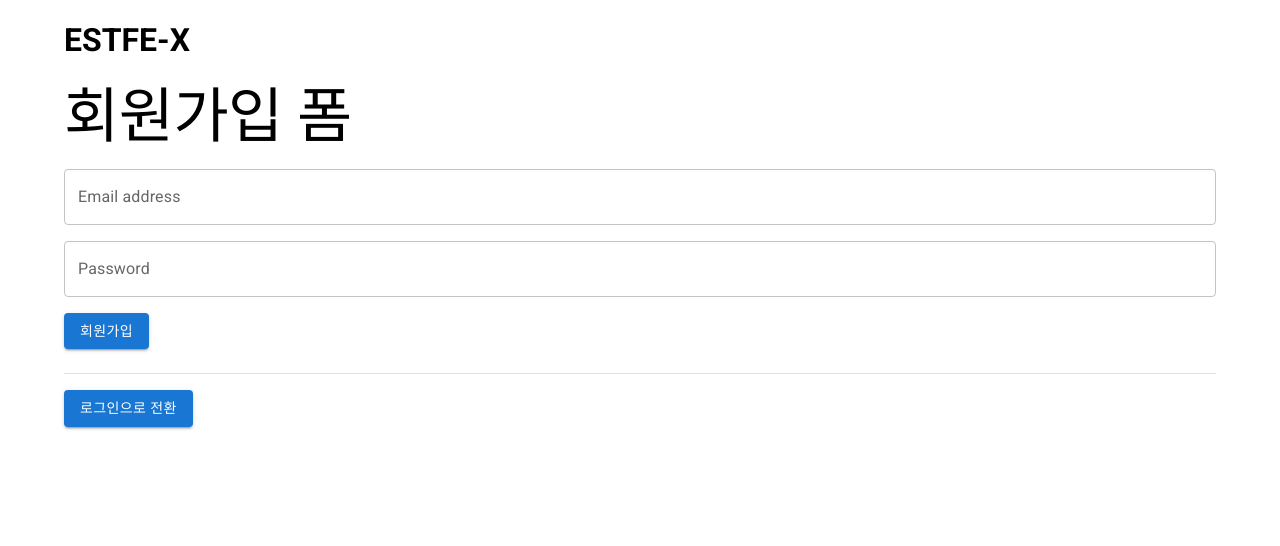
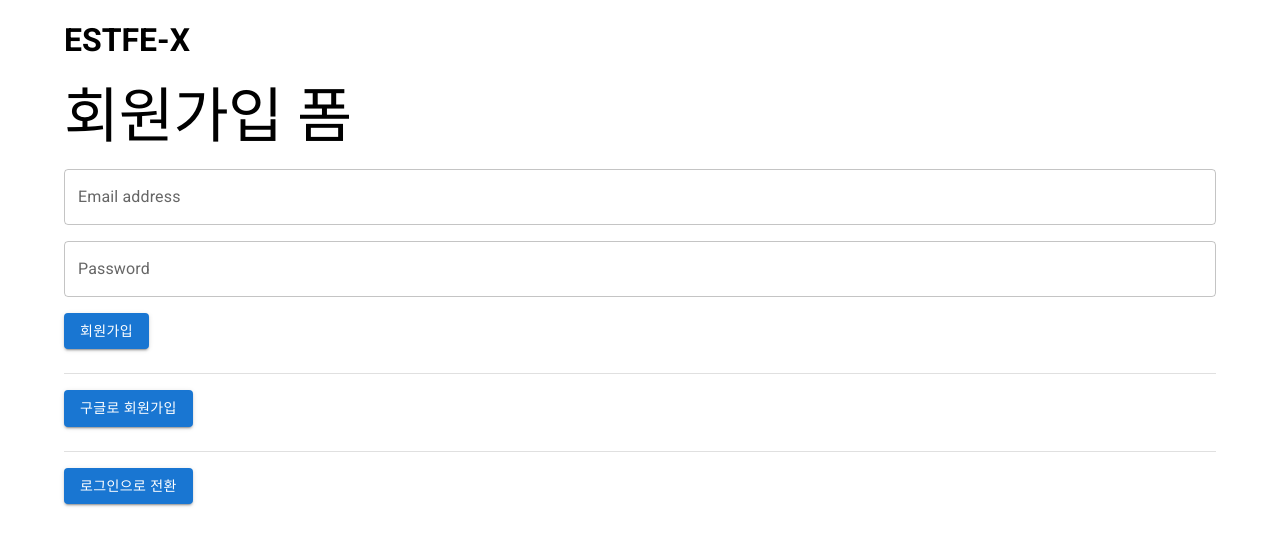
Before and after one commit to RaeChoe/ESTFE13-X-260708, a React (Vite) app: page / in a window 1280 px wide. Shown: the top 546 px of the page. Built offline with nearby package versions, Linux system fonts and the light colour scheme; no server answers.

Commit message:
Add Google Sign-In functionality to Auth component

```diff
--- a/src/routes/Auth.jsx
+++ b/src/routes/Auth.jsx
@@ -1,7 +1,12 @@
 import { useState } from "react";
 import { Box, Typography, TextField, Button, Divider } from "@mui/material";
 import { authService } from "../firebase";
-import { createUserWithEmailAndPassword, signInWithEmailAndPassword } from "firebase/auth";
+import {
+  createUserWithEmailAndPassword,
+  signInWithEmailAndPassword,
+  signInWithPopup,
+  GoogleAuthProvider,
+} from "firebase/auth";
 
 function Auth() {
   const [newAccount, setNewAccount] = useState(true);
@@ -11,6 +16,7 @@
   });
 
   const auth = authService;
+  const provider = new GoogleAuthProvider();
 
   const handleChange = e => {
     const { name, value } = e.target;
@@ -51,6 +57,29 @@
     }
   };
 
+  const onGoogleSignIn = () => {
+    signInWithPopup(auth, provider)
+      .then(result => {
+        // This gives you a Google Access Token. You can use it to access the Google API.
+        const credential = GoogleAuthProvider.credentialFromResult(result);
+        const token = credential.accessToken;
+        // The signed-in user info.
+        const user = result.user;
+        // IdP data available using getAdditionalUserInfo(result)
+        // ...
+      })
+      .catch(error => {
+        // Handle Errors here.
+        const errorCode = error.code;
+        const errorMessage = error.message;
+        // The email of the user's account used.
+        const email = error.customData.email;
+        // The AuthCredential type that was used.
+        const credential = GoogleAuthProvider.credentialFromError(error);
+        console.log(errorCode, errorMessage, email, credential);
+      });
+  };
+
   return (
     <>
       <Typography variant="h2" component="h2">
@@ -78,6 +107,12 @@
           {newAccount ? "회원가입" : "로그인"}
         </Button>
         <Divider sx={{ mt: 3 }} />
+
+        <Button sx={{ mt: 2 }} type="submit" variant="contained" onClick={onGoogleSignIn}>
+          {newAccount ? "구글로 회원가입" : "구글로 로그인"}
+        </Button>
+
+        <Divider sx={{ mt: 3 }} />
         <Button
           sx={{ mt: 2 }}
           type="button"
```
